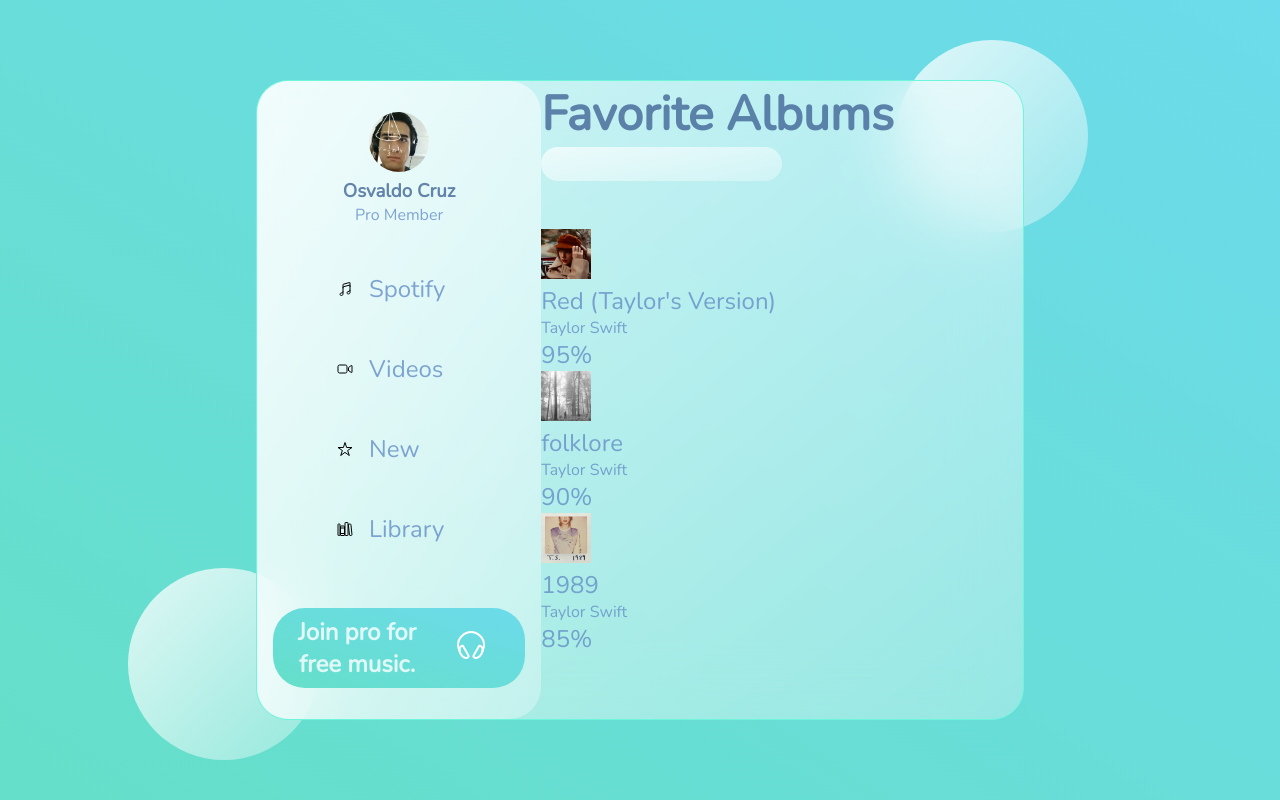
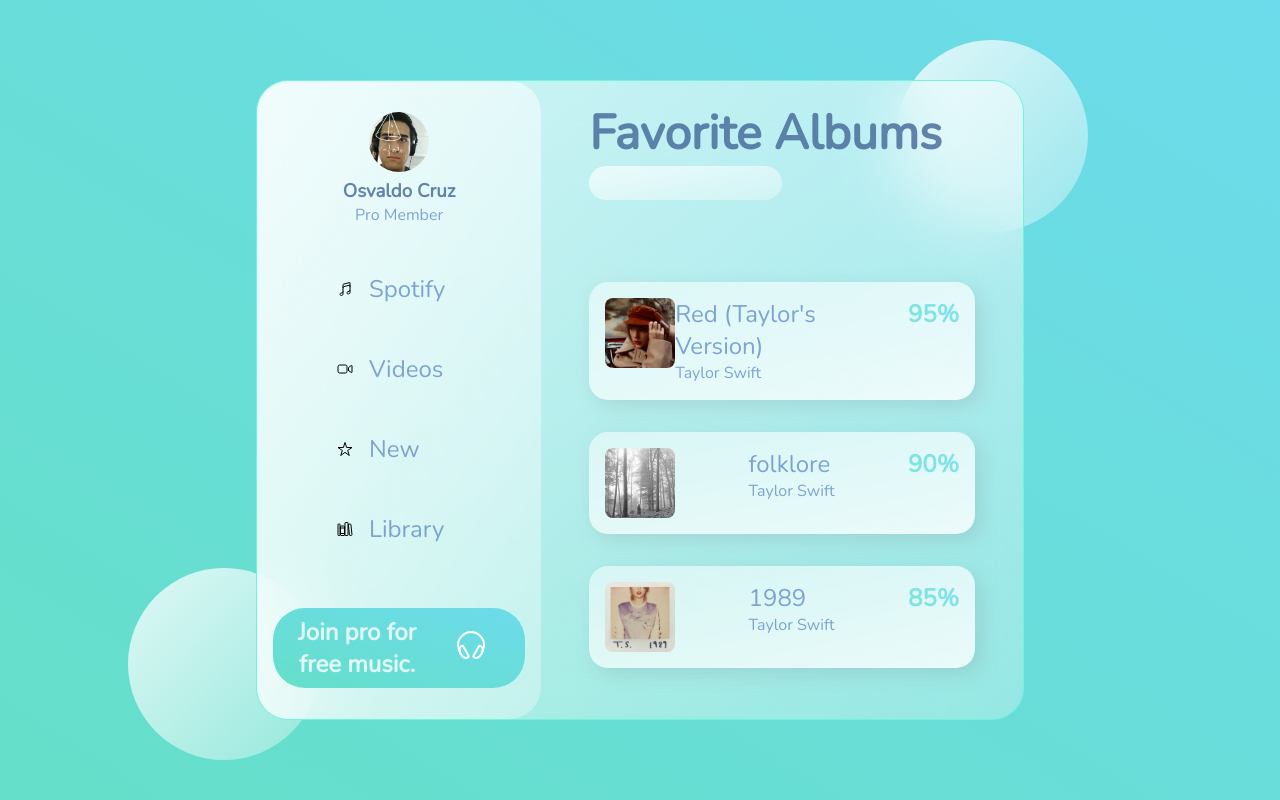
Before and after one commit to OsvaldoC7/Glass-Website, a plain HTML site: page index.html in a window 1280 px wide. Drawn offline with nearby package versions, Linux system fonts and the light colour scheme.

Commit message:
Cards style

```diff
--- a/index.html
+++ b/index.html
@@ -64,7 +64,6 @@
                             <div class="card-info">
                                 <h2>Red (Taylor's Version)</h2>
                                 <p>Taylor Swift</p>
-                                <div class="progress"></div>
                             </div>
                             <h2 class="score">95%</h2>
                         </div>
@@ -74,7 +73,6 @@
                             <div class="card-info">
                                 <h2>folklore</h2>
                                 <p>Taylor Swift</p>
-                                <div class="progress"></div>
                             </div>
                             <h2 class="score">90%</h2>
                         </div>
@@ -84,7 +82,6 @@
                             <div class="card-info">
                                 <h2>1989</h2>
                                 <p>Taylor Swift</p>
-                                <div class="progress"></div>
                             </div>
                             <h2 class="score">85%</h2>
                         </div>
--- a/style.css
+++ b/style.css
@@ -126,8 +126,13 @@
     padding-right: 0.5rem;
 }
 
-img {
-    width: 50px;
+.card img {
+    width: 70px;
+    height: 70px;
+    border-radius: 0.5rem;
+    top: 0;
+    left: 0;
+    object-fit: cover;
 }
 
 /* Music Section */
@@ -143,3 +148,27 @@
     padding: 0.5rem;
     border-radius: 2rem;
 }
+
+.music {
+    margin: 1rem 3rem;
+    display: flex;
+    flex-direction: column;
+    justify-content: space-evenly;
+}
+
+.card {
+    display: flex;
+    background: linear-gradient(to left top, rgba(255, 255, 255, 0.8), rgba(255, 255, 255, 0.5));
+    border-radius: 1.2rem;
+    margin: 2rem 0rem;
+    padding: 1rem;
+    box-shadow: 6px 6px 20px rgba(122, 122, 122, 0.2);
+    justify-content: space-between;
+}
+
+.score {
+    font-weight: bold;
+    background: linear-gradient(to right top, #65dfc9, #6cdbeb);
+    -webkit-background-clip: text;
+    -webkit-text-fill-color: transparent;
+}
```
